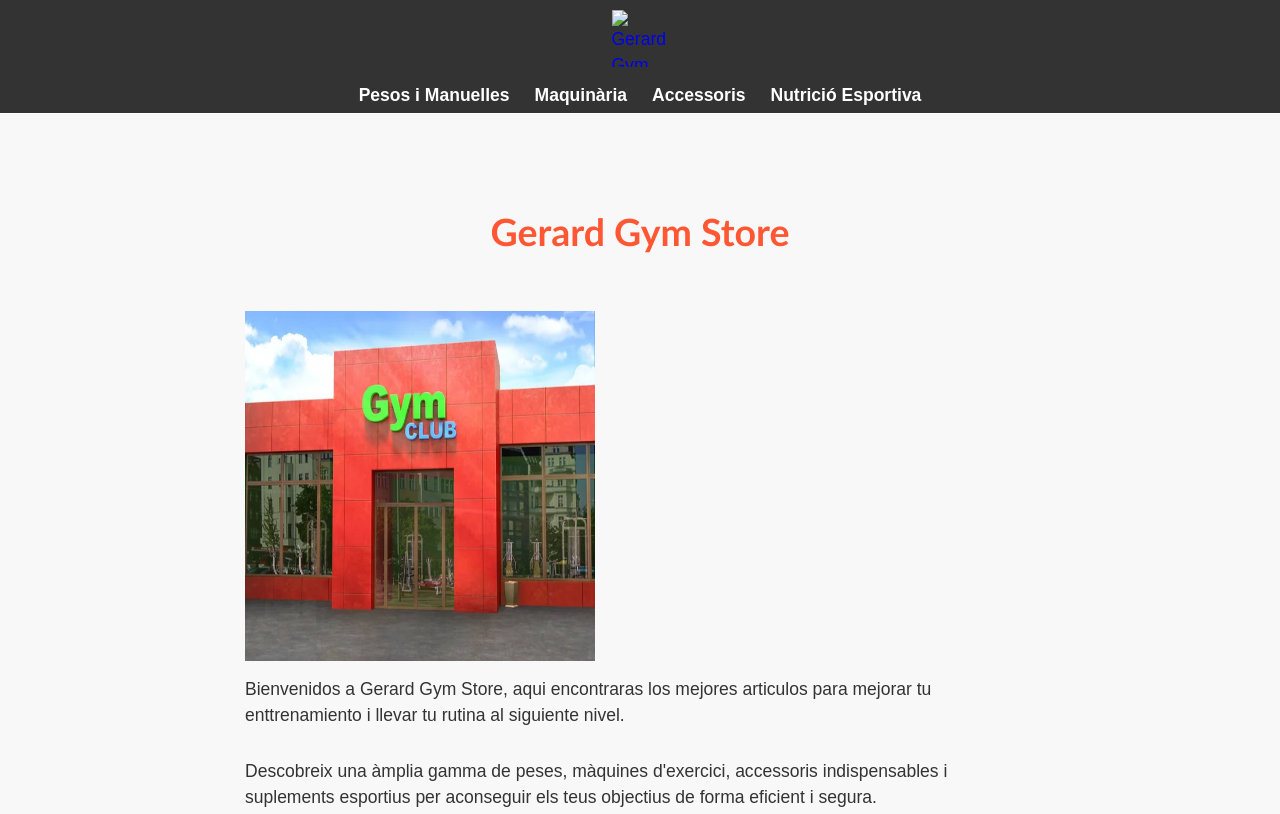
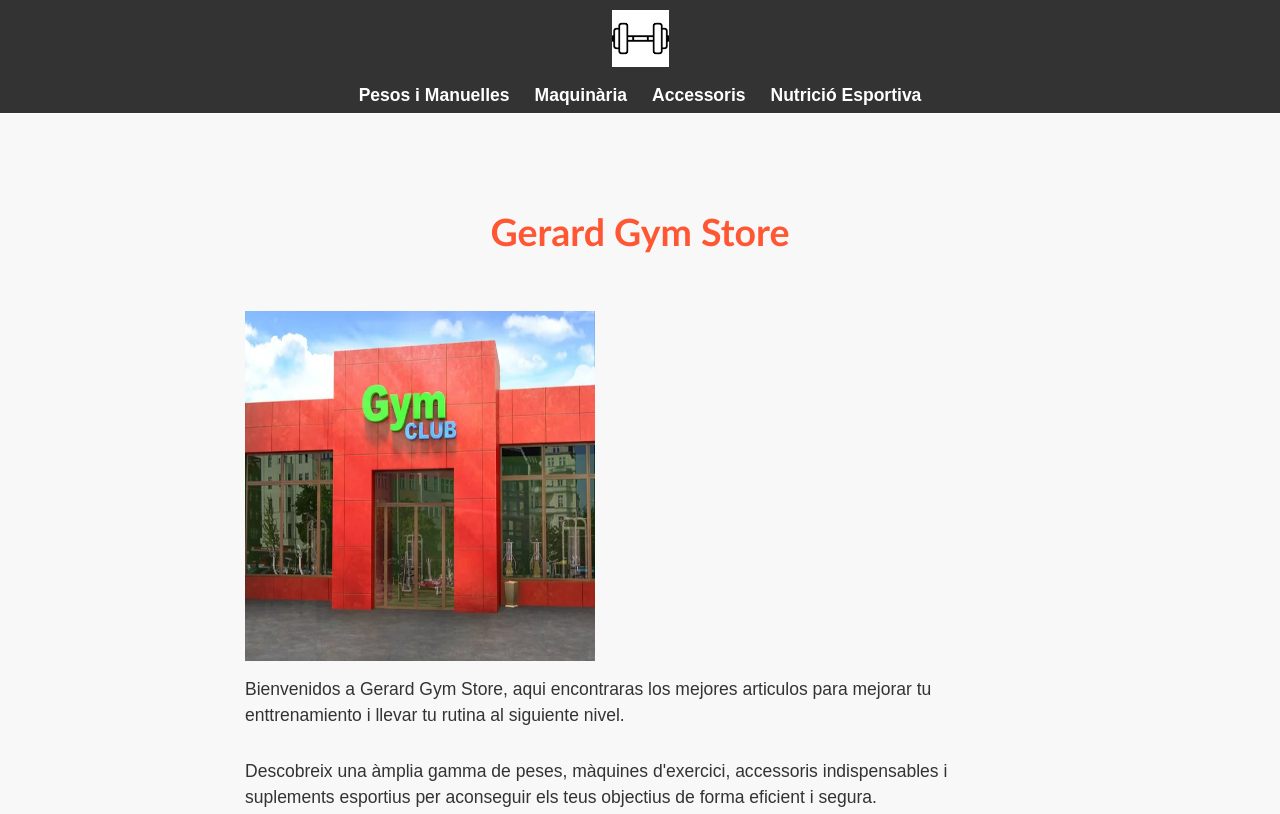
Before and after one commit to geeryy06/geeryy06.github.io, a plain HTML site: page index.html in a window 1280 px wide. Shown: the top 814 px of the page. Drawn offline with Linux system fonts and the light colour scheme.

Commit message:
Update index.html

```diff
--- a/index.html
+++ b/index.html
@@ -13,7 +13,7 @@
       <div class="container">
          <div id="header">
             <a id="logo" href="index.html">
-               <img src="logo.png" alt="Gerard Gym Store Logo" width="150" height="150" class="header-logo">
+               <img src="img/logo.png" alt="Gerard Gym Store Logo" width="150" height="150" class="header-logo">
             </a>
             <nav>
                <input id="menu-toggle" type="checkbox">
```
